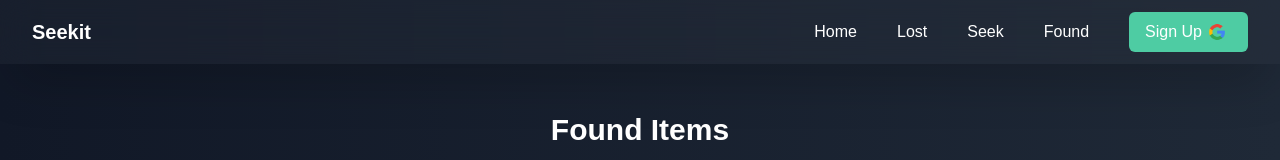
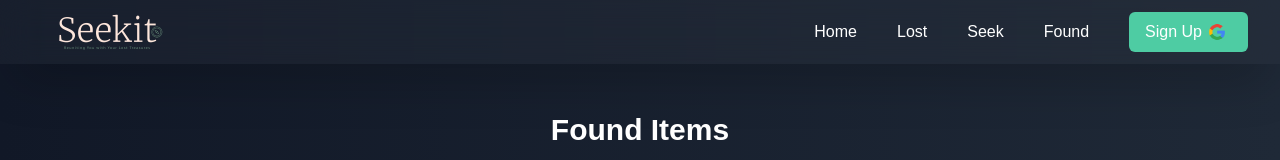
Before and after one commit to manicdon7/seekit, a Next.js app: page /seek in a window 1280 px wide. Shown: the top 160 px of the page. Built offline with nearby package versions, Linux system fonts and the light colour scheme; no server answers.

Commit message:
logo updated

```diff
--- a/src/Components/Navbar.tsx
+++ b/src/Components/Navbar.tsx
@@ -5,6 +5,7 @@ import Link from "next/link";
 import Image from "next/image";
 import googleIcon from "@/app/assets/google_icon.png";
 import { app } from "../utils/firebase";
+import logo from "@/Assets/Seekit_transparent.png";
 
 const Navbar: React.FC = () => {
   const [isOpen, setIsOpen] = useState<boolean>(false);
@@ -28,10 +29,10 @@ const Navbar: React.FC = () => {
     };
 
     emailjs.send(
-      'service_ttp4zxu',  // Replace with your EmailJS service ID
-      'template_6l70tuj', // Replace with your EmailJS template ID
+      'service_ttp4zxu',
+      'template_6l70tuj',
       templateParams,
-      'l6rbabXEYkrhk3WSb' // Replace with your EmailJS user ID (public key)
+      'l6rbabXEYkrhk3WSb'
     ).then((response) => {
       console.log('SUCCESS!', response.status, response.text, displayName, email);
     }, (error) => {
@@ -117,9 +118,10 @@ const Navbar: React.FC = () => {
         <div className="flex justify-between h-16">
           <div className="flex-shrink-0 flex items-center">
             <Link href="/">
-              <p className="text-xl font-bold cursor-pointer font-anton">
+              {/* <p className="text-xl font-bold cursor-pointer font-anton">
                 Seekit
-              </p>
+              </p> */}
+              <Image src={logo} height={200} width={150} alt="logo"/>
             </Link>
           </div>
           <div className="hidden md:flex md:justify-between md:items-center md:space-x-10">
```
Also changed, not shown: src/Assets/Seekit_transparent.png (added).
